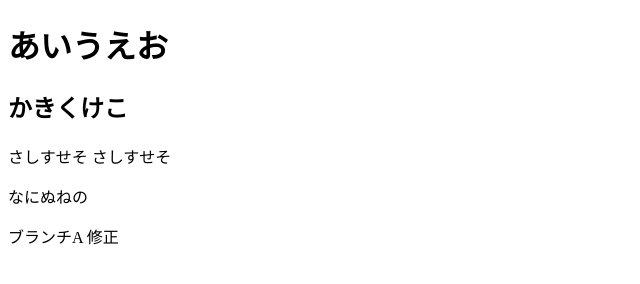
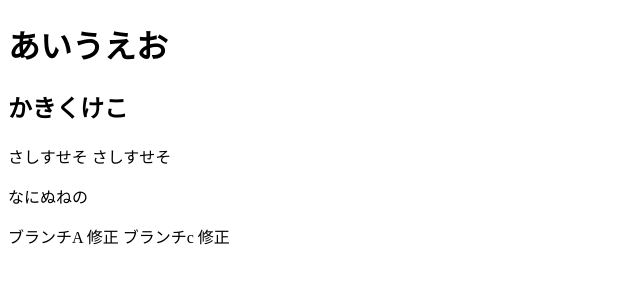
Before and after one commit to zd3e15/firsttest2, a plain HTML site: page index.html in a window 1280 px wide. Shown: the whole page, without its empty margins (0-640 px from the left). Drawn offline with Linux system fonts and the light colour scheme.

Commit message:
buranchiC修正

```diff
--- a/index.html
+++ b/index.html
@@ -10,6 +10,7 @@
   <p>さしすせそ さしすせそ</p>
       <p>なにぬねの</p>
       ブランチA 修正
+      ブランチc 修正
 
 </body>
 </html>
```
